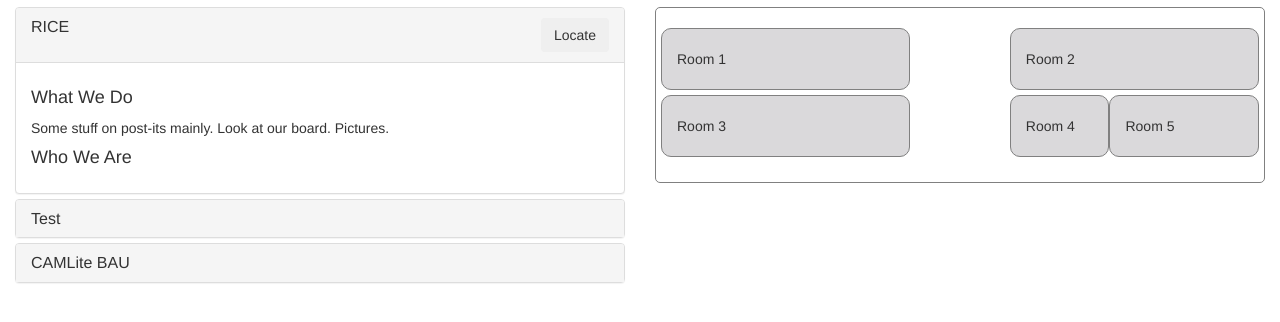
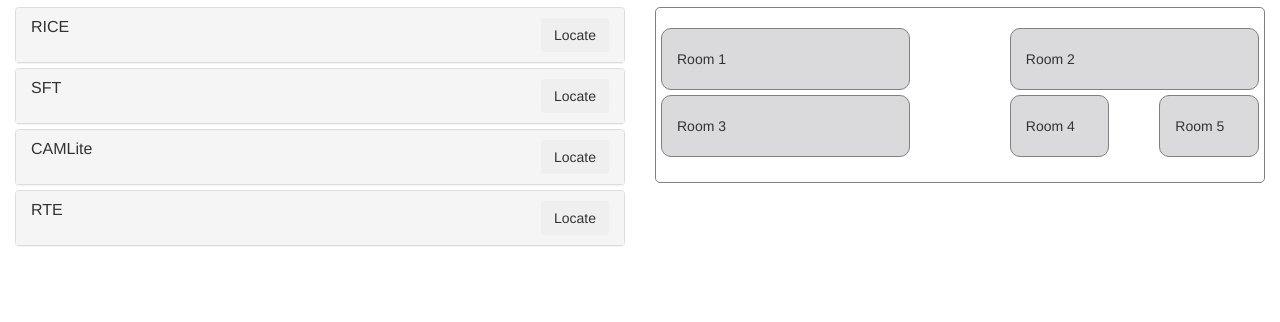
Before and after one commit to tinyoafman/we-floor-plan, a website: page views/index.html in a window 1280 px wide. Shown: the part 326-648 px from the top of the page. Drawn offline with nearby package versions, Linux system fonts and the light colour scheme.

Commit message:
TS add more teams

```diff
--- /dev/null
+++ b/scripts/plan.js
@@ -0,0 +1,4 @@
+function showPlanElement(val){
+  document.getElementById(val).style.backgroundColor="green"
+  console.log("showing plan element: "+val)
+}
--- a/style/plan.css
+++ b/style/plan.css
@@ -7,9 +7,6 @@
 }
 
 .room {
-  /* margin-bottom: 5px;
-  padding-top: 20px;
-  padding-bottom: 20px; */
   border-style: solid;
   border-width: thin;
   border-color: grey;
--- a/views/index.html
+++ b/views/index.html
@@ -8,23 +8,22 @@
   <link rel="stylesheet" href="/style/plan.css">
   <script src="https://ajax.googleapis.com/ajax/libs/jquery/3.3.1/jquery.min.js"></script>
   <script src="https://maxcdn.bootstrapcdn.com/bootstrap/3.3.7/js/bootstrap.min.js"></script>
-  <script>
-      function log(val){
-        document.getElementById("room-1").style.color="red"
-        console.log(val)
-      }
-  </script>
+  <script src="/scripts/plan.js"></script>
 </head>
 <body>
   <div class="container-fluid">
+    <!--  title -->
     <div class="jumbotron">
       <h1>9202 Floor Plan</h1>
       <p>Interactive floor plan to locate where you want to be in 9202</p>
     </div>
+    <!--  app -->
     <div class="row">
+      <!-- left hand pane -->
       <div class="col-sm-6">
         <h2>Teams</h2>
         <div class="panel-group" id="teams">
+          <!--  RICE -->
           <div class="panel panel-default">
             <div class="panel-heading">
               <div class="row">
@@ -34,66 +33,101 @@
                   </h4>
                 </div>
                 <div class="col-sm-6">
-                  <button type="button" class="btn pull-right" onclick="log('button')">Locate</button>
+                  <button type="button" class="btn pull-right" onclick="showPlanElement('room-1')">Locate</button>
                 </div>
               </div>
             </div>
-            <div id="rice" class="panel-collapse collapse in">
+            <div id="rice" class="panel-collapse collapse">
               <div class="panel-body">
                 <h4>What We Do</h4>
-                <p>Some stuff on post-its mainly. Look at our board. Pictures.</p>
-                <h4>Who We Are</h4>
+                <p>Re-imagining customer experience. RICE is developing the future user experience the department should align to and how technology can support our goal.</p>
               </div>
             </div>
           </div>
+          <!-- SFT -->
           <div class="panel panel-default">
             <div class="panel-heading">
+              <div class="row">
+                <div class="col-sm-6">
                   <h4 class="panel-title">
-                <a data-toggle="collapse" data-parent="#teams" href="#testers">
-                  Test</a>
+                    <a data-toggle="collapse" data-parent="#teams" href="#sft">SFT</a>
                   </h4>
                 </div>
-              <div id="testers" class="panel-collapse collapse">
-                <div class="panel-body">Working Age testers</div>
-              </div>
-            </div>
-            <div class="panel panel-default">
-              <div class="panel-heading">
-                <h4 class="panel-title">
-                  <a data-toggle="collapse" data-parent="#teams" href="#cam-bau">CAMLite BAU</a>
-                  </h4>
-                </div>
-                <div id="cam-bau" class="panel-collapse collapse">
-                  <div class="panel-body">CAMLite Business-As-Usual team</div>
+                <div class="col-sm-6">
+                  <button type="button" class="btn pull-right" onclick="showPlanElement('room-2')">Locate</button>
                 </div>
               </div>
             </div>
-
-
-
-
-
-
+            <div id="sft" class="panel-collapse collapse">
+              <div class="panel-body">
+                <h4>What We Do</h4>
+                <p>Secure File Testing. Performance testing.</p>
               </div>
+            </div>
+          </div>
+          <!-- CAMLite -->
+          <div class="panel panel-default">
+            <div class="panel-heading">
+              <div class="row">
+                <div class="col-sm-6">
+                  <h4 class="panel-title">
+                    <a data-toggle="collapse" data-parent="#teams" href="#cam-bau">CAMLite</a>
+                  </h4>
+                </div>
+                <div class="col-sm-6">
+                  <button type="button" class="btn pull-right" onclick="showPlanElement('room-3')">Locate</button>
+                </div>
+              </div>
+            </div>
+            <div id="cam-bau" class="panel-collapse collapse">
+              <div class="panel-body">
+                <h4>What We Do</h4>
+                <p>Support and deliver development to CAMLite application.</p>
+              </div>
+            </div>
+          </div>
+          <!-- RTE -->
+          <div class="panel panel-default">
+            <div class="panel-heading">
+              <div class="row">
+                <div class="col-sm-6">
+                  <h4 class="panel-title">
+                    <a data-toggle="collapse" data-parent="#teams" href="#rte">RTE</a>
+                  </h4>
+                </div>
+                <div class="col-sm-6">
+                  <button type="button" class="btn pull-right" onclick="showPlanElement('room-3')">Locate</button>
+                </div>
+              </div>
+            </div>
+            <div id="rte" class="panel-collapse collapse">
+              <div class="panel-body">
+                <h4>What We Do</h4>
+                <p>Real Time Earnings is a massive database that takes information from HMRC about the amount people earn, cleans it, then distributes it.</p>
+              </div>
+            </div>
+          </div>
+          <!--  A.N.OTHER TEAM -->
+        </div>
+      </div>
+      <!--  right hand pane -->
       <div class="col-sm-6">
         <h2>Plan</h2>
         <div class="floor">
           <div class="row">
             <div class="col-sm-5 room" id="room-1">Room 1</div>
             <div class="col-sm-2 aisle"></div>
-                <div class="col-sm-5 room">Room 2</div>
+            <div class="col-sm-5 room" id="room-2">Room 2</div>
           </div>
           <div class="row">
             <div class="col-sm-5 room">Room 3</div>
             <div class="col-sm-2 aisle"></div>
             <div class="col-sm-2 room">Room 4</div>
-                <div class="col-sm-3 room">Room 5</div>
-              </div>
-            </div>
-
+            <div class="col-sm-2 col-sm-offset-1 room">Room 5</div>
           </div>
         </div>
       </div>
-      </div>
+    </div> <!-- end row -->
+  </div> <!-- end container -->
 </body>
 </html>
```
Lines whose indentation alone changed are shown as unchanged.
